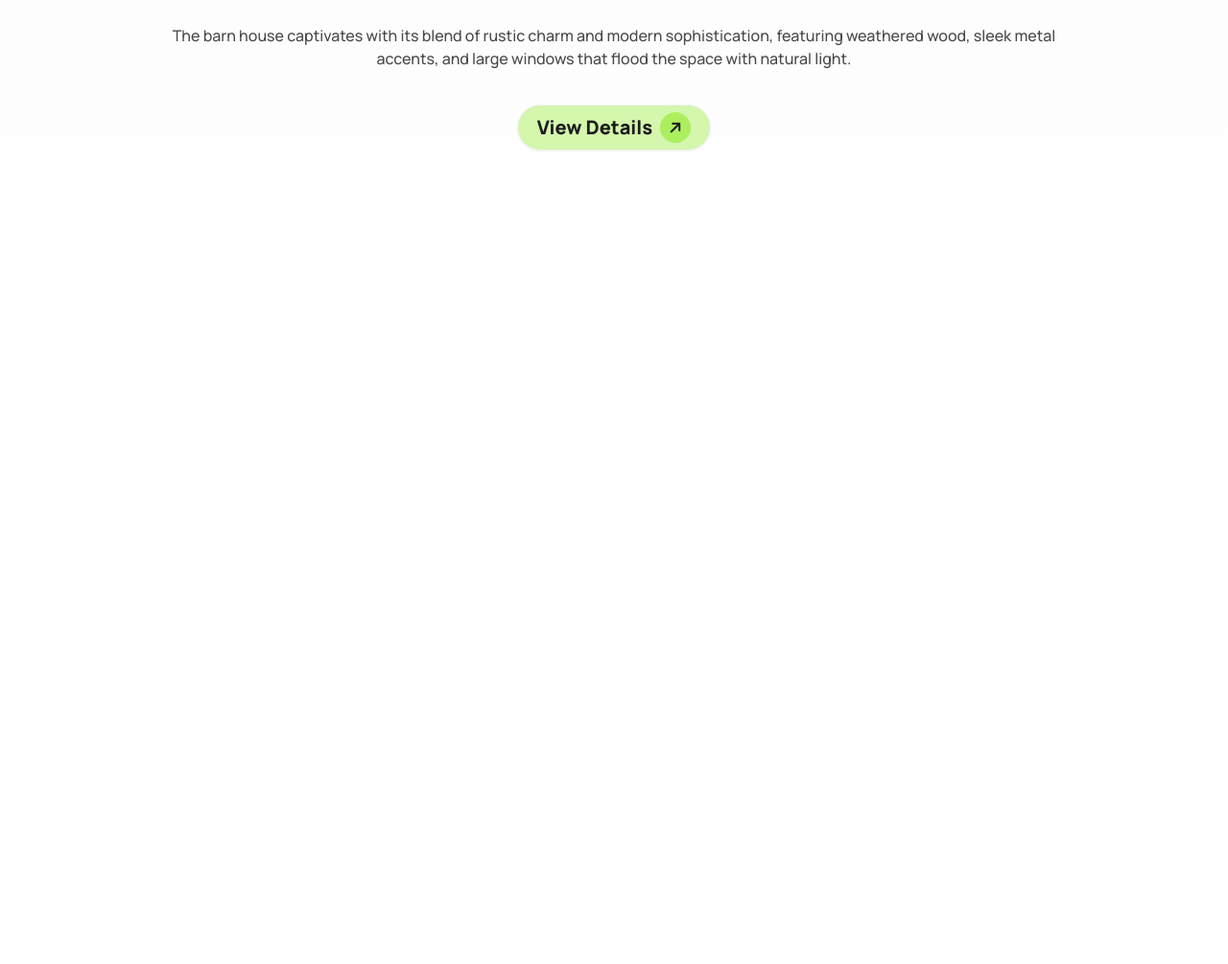
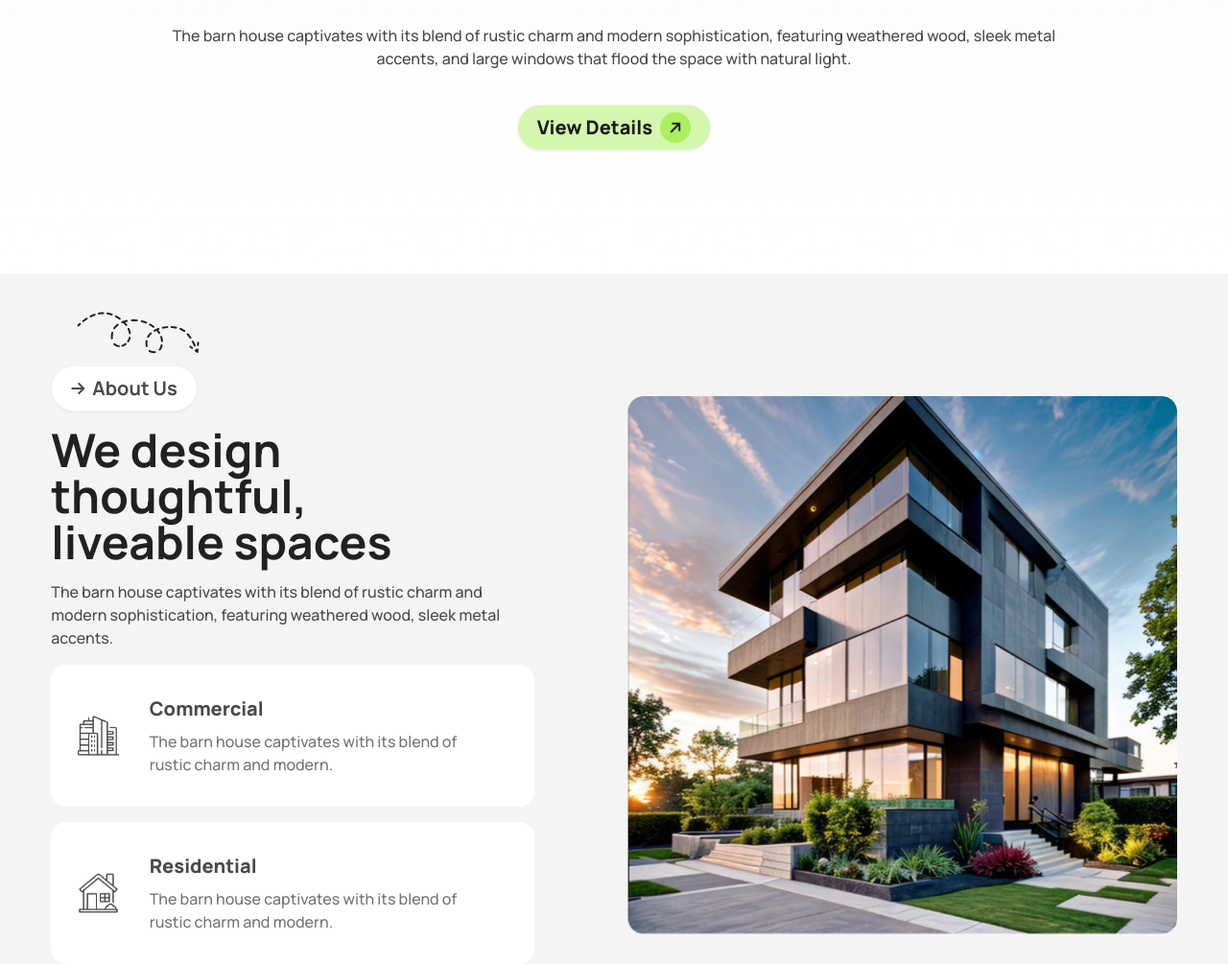
Before and after one commit to surayaahlam/interior-website-tailwind-assignment-3-ph, a plain HTML site: page index.html in a window 1280 px wide. Shown: the part 649-1654 px from the top of the page at 96% size. Before the commit the page ends 934 px from the top, so only its background shows below. Drawn offline with nearby package versions, Linux system fonts and the light colour scheme.

Commit message:
we design thoughtful section added

```diff
--- a/index.html
+++ b/index.html
@@ -57,7 +57,7 @@
           </a>
         </div>
         <div class="navbar-center hidden lg:flex">
-          <ul class="menu-horizontal text-tertiary font-normal text-base space-x-10">
+          <ul class="menu-horizontal text-tertiary font-normal text-base space-x-10 cursor-pointer">
             <li><a class="font-extrabold text-secondary hover:font-extrabold text-secondary">Home</a></li>
             <li><a class="hover:font-extrabold text-secondary">Services</a></li>
             <li><a class="hover:font-extrabold text-secondary">Portfolio</a></li>
@@ -68,12 +68,12 @@
 
         <div class="navbar-end">
           <div class="hidden lg:flex space-x-4 ">
-            <div class="w-12 h-12 bg-white border border-quinary rounded-[50%] relative">
+            <a class="btn w-12 h-12 bg-white border border-quinary rounded-[50%] relative">
               <i class="fa-solid fa-magnifying-glass text-xl text-tertiary absolute top-[9px] left-3"></i>
-            </div>
-            <div class="w-12 h-12 bg-white border border-quinary rounded-[50%] relative">
+            </a>
+            <a class="btn w-12 h-12 bg-white border border-quinary rounded-[50%] relative">
               <i class="fa-solid fa-cart-shopping text-xl text-tertiary absolute top-[9px] left-3"></i>
-            </div>
+            </a>
             <a class="btn text-xl font-extrabold text-quaternary flex items-center gap-2 bg-basic rounded-[32px] px-5">
               Book Consult
               <div class="w-8 h-8 bg-quaternary rounded-[50%] relative">
@@ -107,7 +107,7 @@
               <img class="mt-5" src="assets/banner.png" alt="">
               <h1 class="text-4xl font-black text-primary lg:text-6xl">A barn house of this design has a<br>striking appearance</h1>
               <p class="text-base font-medium text-secondary">The barn house captivates with its blend of rustic charm and modern sophistication, featuring weathered wood, sleek metal<br>accents, and large windows that flood the space with natural light.</p>
-              <button class="btn text-xl font-extrabold text-quaternary flex items-center gap-2 bg-basic_light rounded-[32px] px-5">
+              <button class="btn text-xl font-manrope font-extrabold text-quaternary flex items-center gap-2 bg-basic_light rounded-[32px] px-5">
                 View Details
                 <div class="w-8 h-8 bg-basic rounded-[50%] relative">
                   <i class="fa-solid fa-arrow-right text-quaternary text-base -rotate-45 absolute top-1 left-[9px]"></i>
@@ -117,8 +117,57 @@
           </div>
       </section>
     </header>
-    <main>
 
+    <main class="container mx-auto bg-body">
+      <!-- we design thoughtful section starts here -->
+      <section class="hero relative">
+        <img class="hidden lg:block absolute top-10 left-20" src="assets/Vector.png" alt="">
+
+        <div class="w-11/12 mt-8 hero-content p-0 gap-6 flex-col text-center lg:text-left lg:flex-row lg:gap-24 lg:mt-24">
+          <div class="flex flex-col items-center gap-4 lg:items-start">
+            <div>
+              <button class="btn font-manrope text-xl font-bold text-secondary flex items-center gap-2 bg-white rounded-[32px] px-5">
+                <i class="fa-solid fa-arrow-right text-secondary text-base"></i>
+                About Us</button>
+            </div>
+
+            <h2 class="font-bold text-3xl lg:text-5xl text-primary">We design thoughtful, <br>liveable spaces</h2>
+            <p class="text-secondary text-base font-medium">The barn house captivates with its blend of rustic charm and modern sophistication, featuring weathered wood, sleek metal accents.</p>
+
+            <div class="card card-side bg-white px-7">
+              <figure>
+                <img
+                  src="assets/commercial.png"
+                  alt=""/>
+              </figure>
+              <div class="card-body text-left">
+                <h4 class="text-xl font-extrabold text-secondary">Commercial</h4>
+                <p class="text-base font-medium text-tertiary">The barn house captivates with its blend of rustic charm and modern.</p>
+              </div>
+            </div>
+
+            <div class="card card-side bg-white px-7">
+              <figure>
+                <img
+                  src="assets/residential.png"
+                  alt=""/>
+              </figure>
+              <div class="card-body text-left">
+                <h4 class="text-xl font-extrabold text-secondary">Residential</h4>
+                <p class="text-base font-medium text-tertiary">The barn house captivates with its blend of rustic charm and modern.</p>
+              </div>
+            </div>
+          </div>
+          <img
+            src="assets/Rectangle.png"/>
+        </div>
+
+      </section>
+
+      <!-- our works process section starts here -->
+      <section>
+
+      </section>
     </main>
     <footer>
 
```
